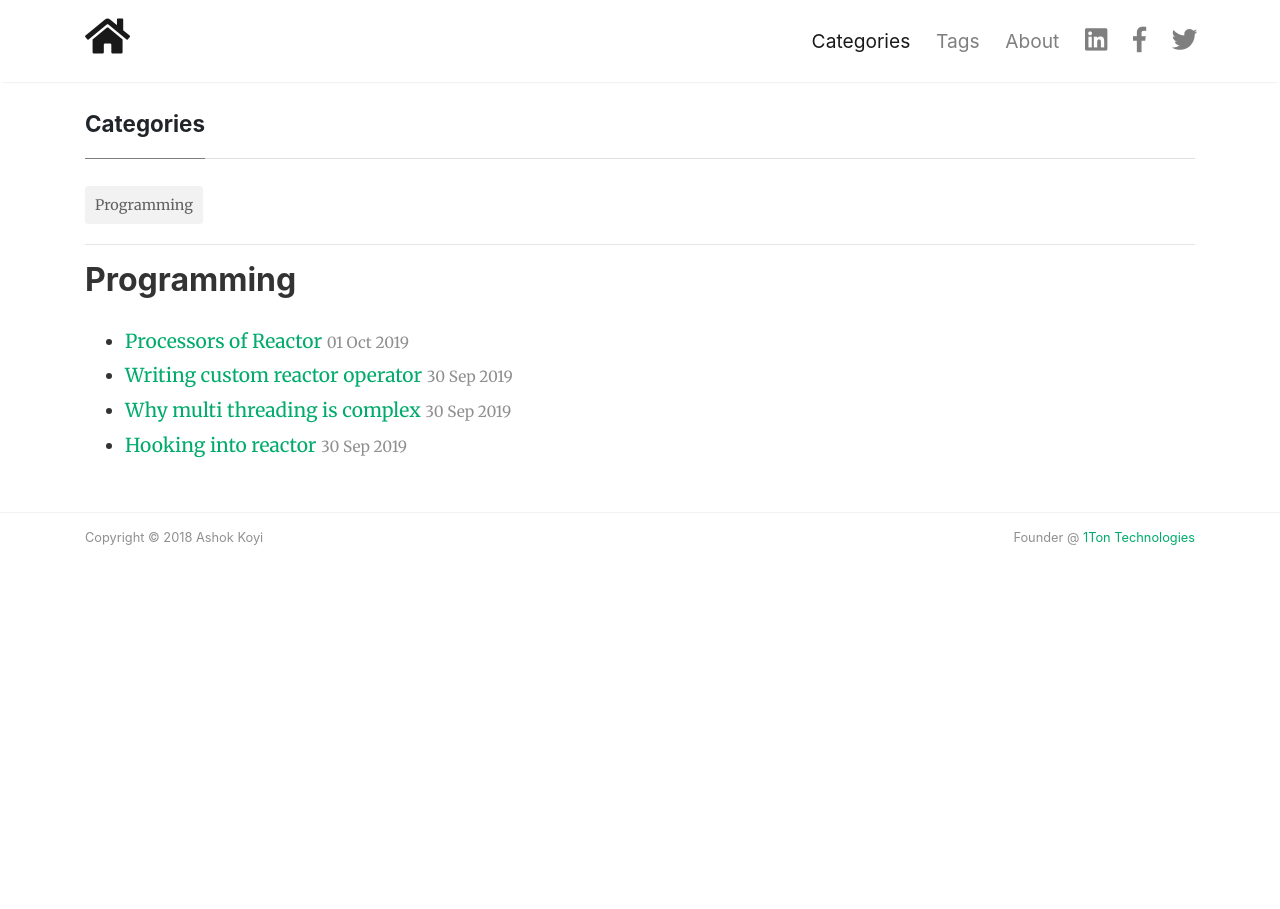
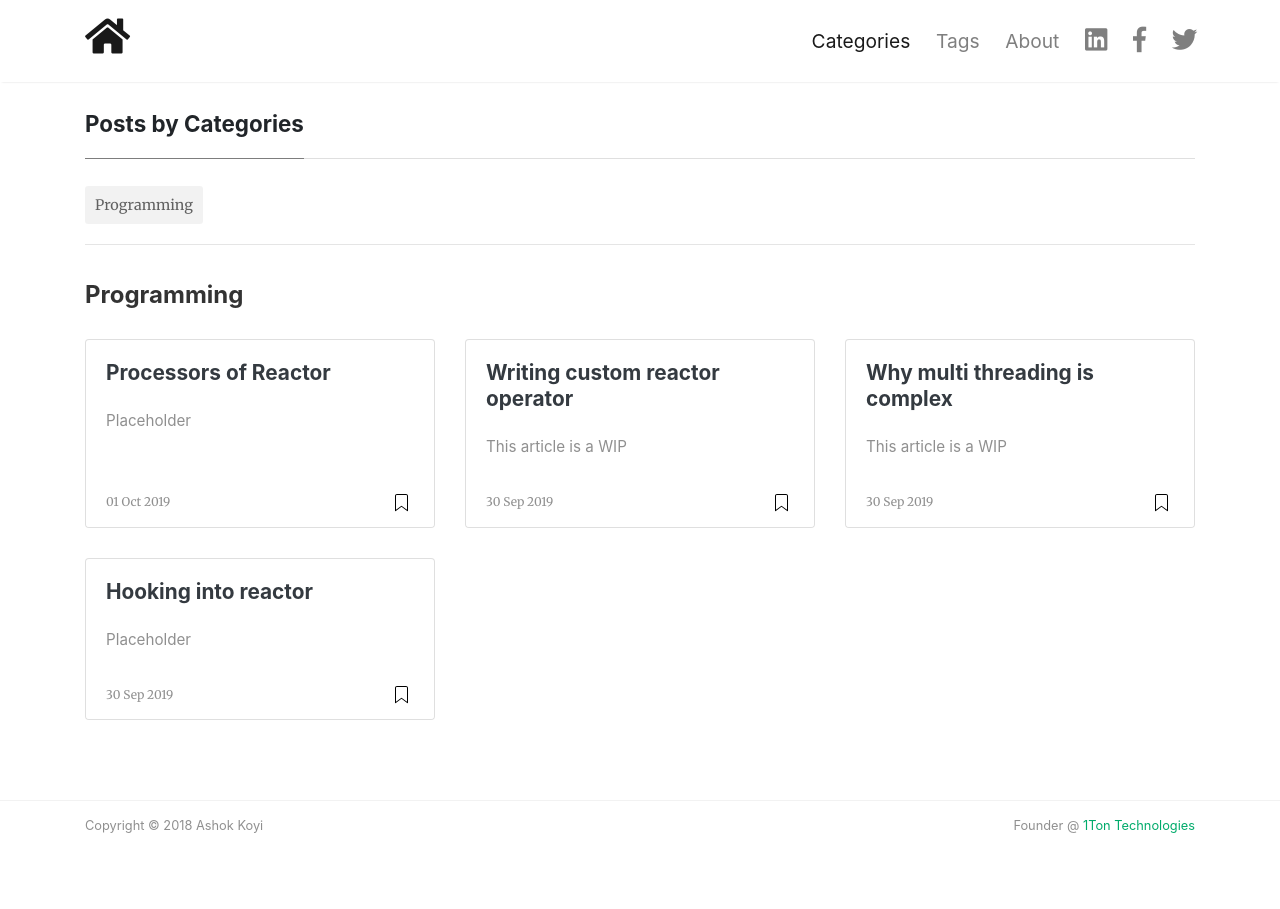
Before and after one commit to thekalinga/thekalinga.in, a Jekyll site: the page built from categories.html, in a window 1280 px wide. Built offline with Jekyll 4.4.1, drawn with Linux system fonts in a browser that asks for light colours; nearby versions of some CDN libraries.

Commit message:
Added floating anchor for categories & tags in index page

```diff
--- a/assets/css/screen.css
+++ b/assets/css/screen.css
@@ -834,3 +834,16 @@
 .card .img-fluid {
     width: 100%;
 }
+
+.anchor-container {
+  padding-top: 1.2rem;
+}
+
+.anchor-container .link {
+  display: none;
+  margin-left: -27px;
+}
+
+.anchor-container:hover .link {
+  display: inline-block;
+}
--- a/categories.html
+++ b/categories.html
@@ -1,28 +1,28 @@
 ---
 layout: page
-title: Categories
+title: Posts by Categories
 ---
 
-<div class="after-post-tags">
 <ul class="tags">
-        {% for categories in site.categories %}
+    {% assign sortedCategories = site.categories | sort %}
+    {% for categories in sortedCategories %}
     <li>
-            <a href="#{{ categories[0] | slugify }}" class="post-tag">{{ categories[0] }}</a>
+        <a href="#{{ categories[0] | slugify }}">{{ categories[0] }}</a>
     </li>
     {% endfor %}
 </ul>
 <hr/>
-    <div class="tags-expo-section">
-        {% for categories in site.categories %}
-        <h2 id="{{ categories[0] | slugify }}">{{ categories[0] }}</h2>
-        <ul class="tags-expo-posts">
+{% assign sortedCategories = site.categories | sort %}
+{% for categories in sortedCategories %}
+<h4 id="{{ categories[0] | slugify }}" class="anchor-container">
+    <a href="#{{ categories[0] | slugify }}"><i class="link fa fa-sm fa-link"></i></a>
+    {{ categories[0] }}
+</h4>
+<section class="recent-posts">
+    <div class="row listrecent">
         {% for post in categories[1] %}
-            <li>
-                <a class="post-title" href="{{ site.baseurl }}{{ post.url }}">{{ post.title }}</a>
-                <small><span class="post-date">{{ post.date | date_to_string }}</span></small>
-            </li>
-            {% endfor %}
-        </ul>
+        {% include postbox.html %}
         {% endfor %}
     </div>
-</div>
+</section>
+{% endfor %}
--- a/index.html
+++ b/index.html
@@ -34,7 +34,7 @@
 
     <div class="section-title">
 
-        <h2><span>Posts</span></h2>
+        <h2><span>All Posts</span></h2>
 
     </div>
 
```
Also changed, not shown: tags.html (+12 -18 lines). Lines whose indentation alone changed are shown as unchanged.
